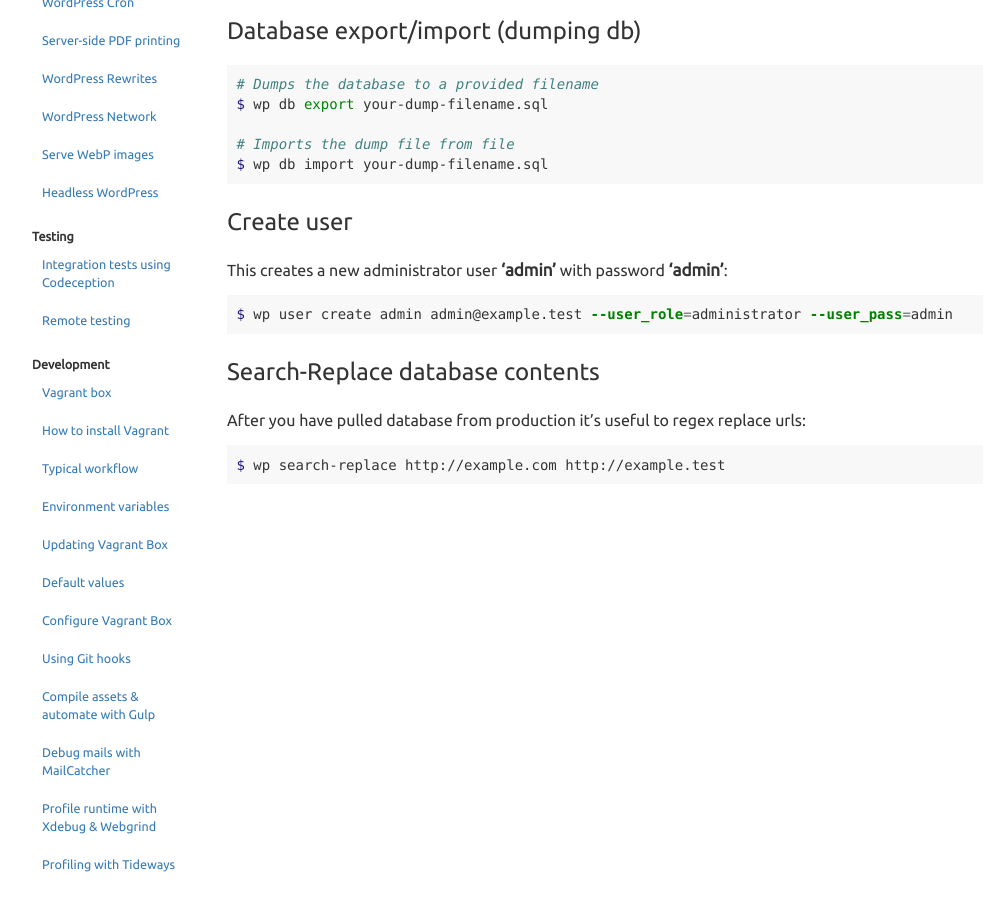
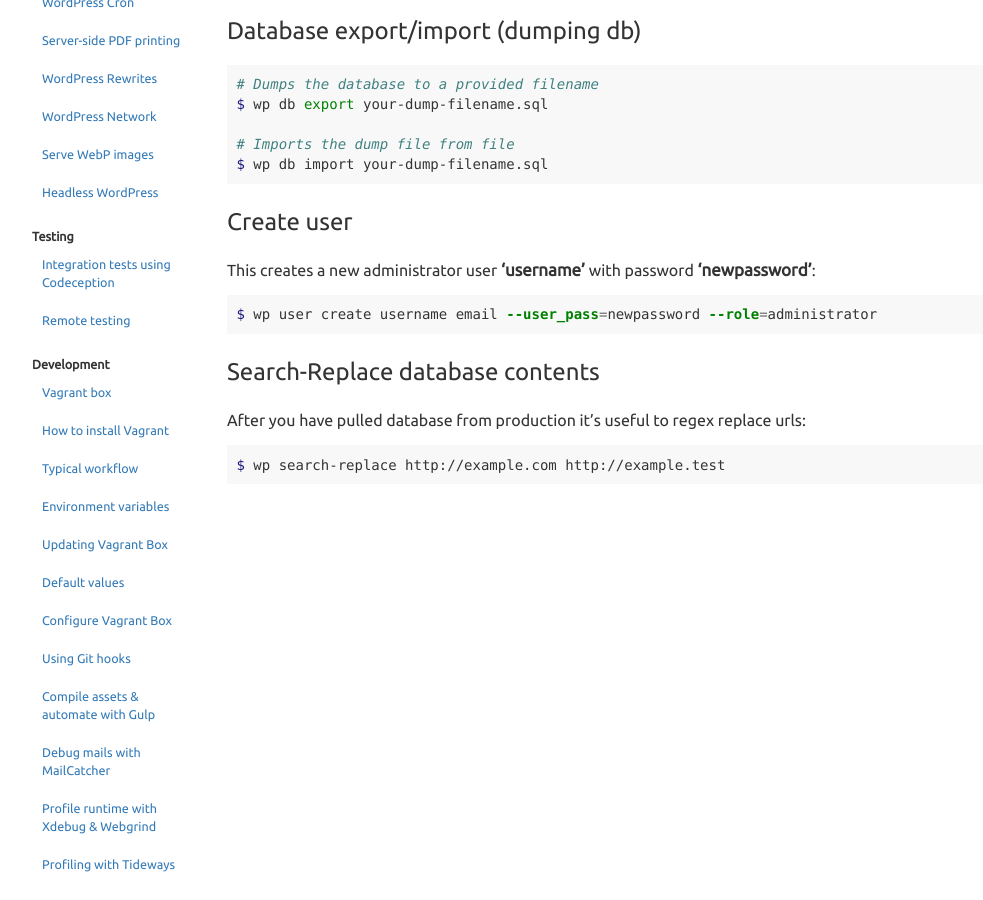
Before and after one commit to Seravo/docs, a Jekyll site: the page built from _posts/2015-10-11-use-wordpress-with-wpcli.md, in a window 1280 px wide and 900 px high, scrolled down 617 px. Shown: the whole window, without its empty margins (38-1021 px from the left). Built offline with Jekyll 4.4.1, drawn with Linux system fonts in a browser that asks for light colours; nearby versions of some CDN libraries.

Commit message:
Update 2015-10-11-use-wordpress-with-wpcli.md (#63)
* Update 2015-10-11-use-wordpress-with-wpcli.md

Creating a new user command updated

Co-authored-by: Petri Salminen <petri@seravo.com>

````diff
--- a/_posts/2015-10-11-use-wordpress-with-wpcli.md
+++ b/_posts/2015-10-11-use-wordpress-with-wpcli.md
@@ -30,10 +30,10 @@ $ wp db import your-dump-filename.sql
 
 ### Create user
 
-This creates a new administrator user **'admin'** with password **'admin'**:
+This creates a new administrator user **'username'** with password **'newpassword'**:
 
 ```bash
-$ wp user create admin admin@example.test --user_role=administrator --user_pass=admin
+$ wp user create username email --user_pass=newpassword --role=administrator
 ```
 
 ### Search-Replace database contents
````
